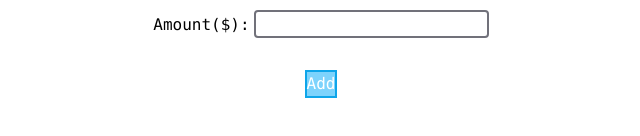
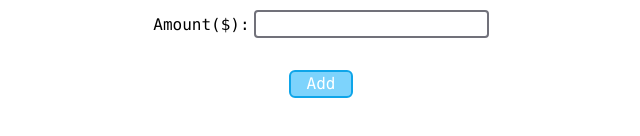
Before and after one commit to Kl0y2u2n8a/HelloWorld, a plain HTML site: page public/index.html in a window 1280 px wide. Shown: the part 242-378 px from the top of the page, without its empty margins (319-959 px from the left). Drawn offline with Linux system fonts and the light colour scheme.

Commit message:
small change

```diff
--- a/public/index.html
+++ b/public/index.html
@@ -42,7 +42,7 @@
                     <input type="number" id="amount" class="border-2 rounded border-zinc-500 text-center">
                 </div>
                 <div class="flex justify-center px-4 py-4">
-                    <button class="text-white bg-sky-300 hover:text-red-500 border-2 border-sky-500 font-mono">Add</button>
+                    <button class="text-white bg-sky-300 hover:text-red-500 border-2 rounded-md w-16 border-sky-500 font-mono">Add</button>
                 </div>
             </form>
         </div>
```
Also changed, not shown: public/tailwindstyle.css.
